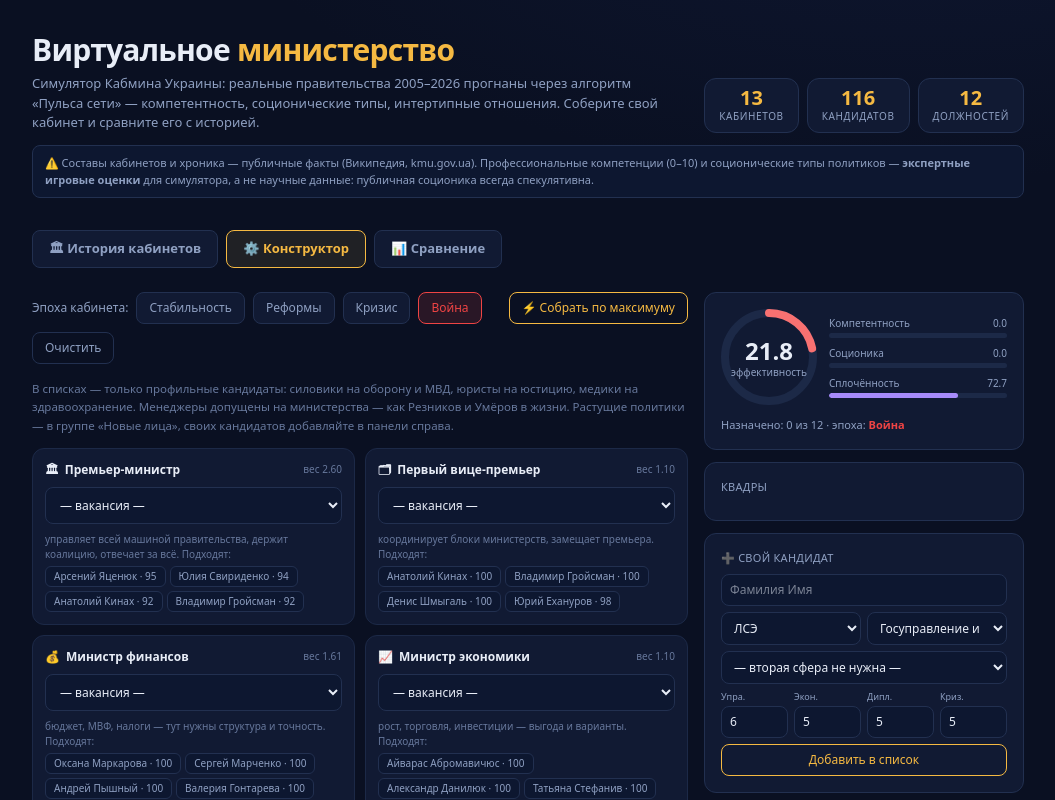
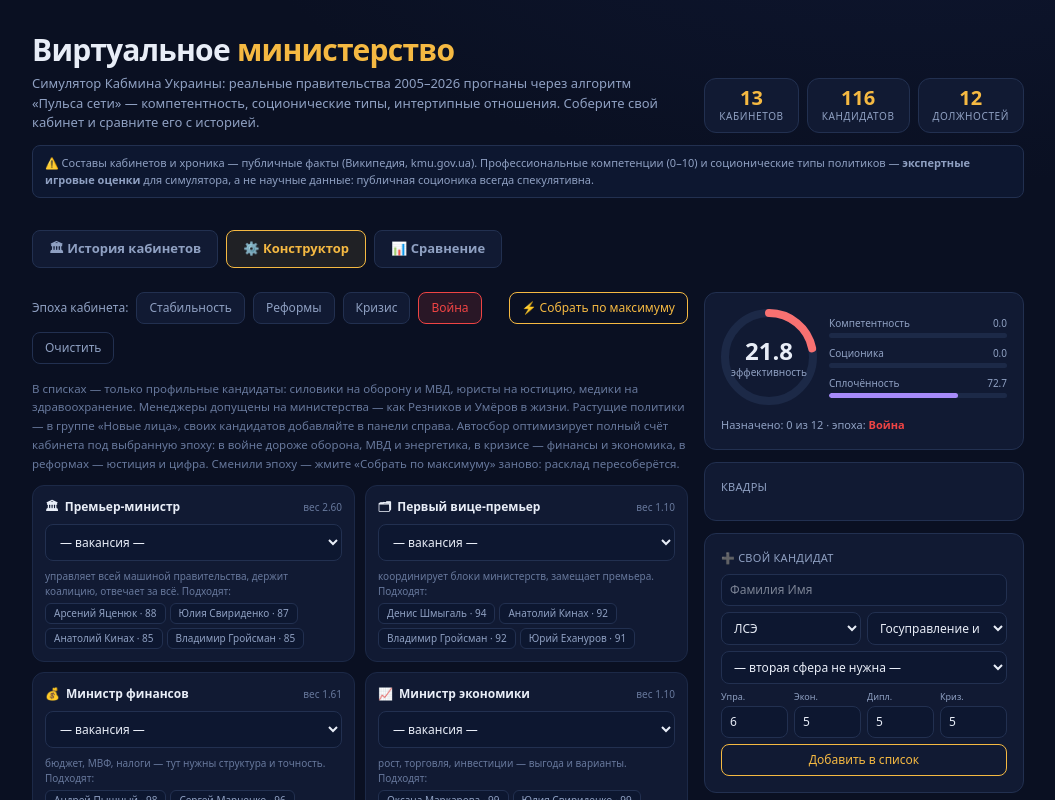
Before and after one commit to alex195703/vsrtualne-ministersnvo, a Next.js app: page / in a window 1280 px wide. Both pictures are taken after a click on the button "⚙️ Конструктор". Shown: the top 800 px of the page, without its empty margins (112-1167 px from the left). Built offline with nearby package versions, Linux system fonts and the light colour scheme.

Commit message:
Fix "max auto-fill": era-aware optimizeCabinet (greedy start + hill-climb on full era score) with professional per-seat floor

```diff
--- a/src/app/page.tsx
+++ b/src/app/page.tsx
@@ -8,6 +8,7 @@ import {
 } from '@/lib/ministry-data'
 import {
   evaluateCabinet, rankAll, topForPosition, socioFit, compFit, quadraOf,
+  optimizeCabinet,
   typeByRu, CONTEXT_WEIGHT, type CabinetEval, type RankedCabinet, type PairNote,
 } from '@/lib/ministry-engine'
 import { QUADRA_COLORS } from '@/lib/relations'
@@ -402,15 +403,11 @@ function BuilderTab({ builder, setBuilder, context, setContext, custom, setCusto
   const pool = useMemo(() => [...Object.values(POLITICIANS), ...custom], [custom])
 
   const autoFill = () => {
-    const nb: Builder = {}
-    const used = new Set<string>()
-    const order = [...POSITIONS].sort((a, b) => b.weight - a.weight)
-    for (const pos of order) {
-      const best = topForPosition(pos.id, 103, pool)
-        .find(c => !used.has(c.pol.id))
-      if (best) { nb[pos.id] = best.pol.id; used.add(best.pol.id) }
-    }
-    setBuilder(nb)
+    // «По максимуму» = жадный старт по эффективному весу эпохи + подъём
+    // на холм: полный счёт evaluateCabinet этой эпохи (вес кресел эпохи
+    // × сплочённость) растёт, пока есть выгодные замены и обмены.
+    // У каждой эпохи свой компромисс — свой расклад.
+    setBuilder(optimizeCabinet(context, pool))
   }
 
   const ev = useMemo(() => evaluateCabinet(builder, context, [], custom), [builder, context, custom])
@@ -439,12 +436,15 @@ function BuilderTab({ builder, setBuilder, context, setContext, custom, setCusto
           В списках — только профильные кандидаты: силовики на оборону и МВД, юристы на юстицию,
           медики на здравоохранение. Менеджеры допущены на министерства — как Резников и Умёров в жизни.
           Растущие политики — в группе «Новые лица», своих кандидатов добавляйте в панели справа.
+          Автосбор оптимизирует полный счёт кабинета под выбранную эпоху: в войне дороже оборона,
+          МВД и энергетика, в кризисе — финансы и экономика, в реформах — юстиция и цифра.
+          Сменили эпоху — жмите «Собрать по максимуму» заново: расклад пересоберётся.
         </p>
         <div className="grid gap-2.5 md:grid-cols-2">
           {POSITIONS.map(pos => {
             const polId = builder[pos.id] ?? null
             const pol = polId ? (pool.find(p => p.id === polId) ?? null) : null
-            const picks = topForPosition(pos.id, 4, pool)
+            const picks = topForPosition(pos.id, 4, pool, context)
             const groups = candidateGroups(pool, custom, pos)
             const cFit = pol ? Math.round(compFit(pol, pos) * 100) : null
             const sFit = pol ? socioFit(pol.type, pos) : null
```
